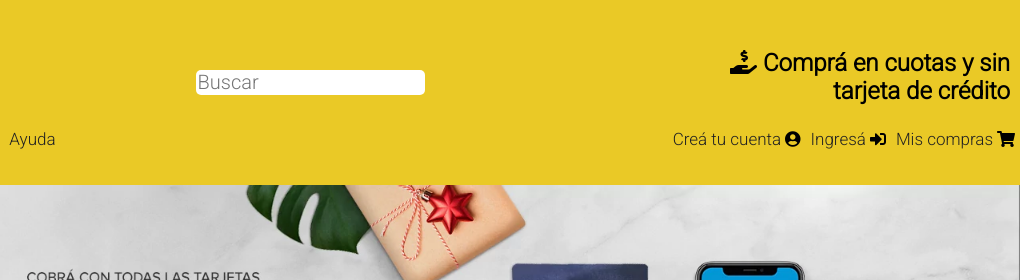
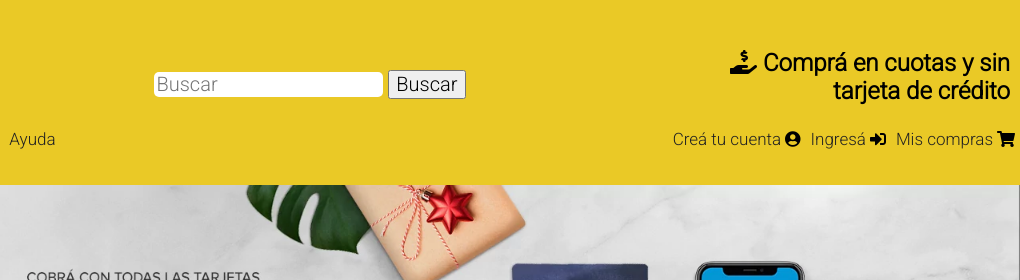
Before and after one commit to geroeguiguren/mercadoliebre, a website: page views/login.html in a window 1280 px wide. Shown: the top 280 px of the page, 260-1280 px from the left. Drawn offline with Linux system fonts and the light colour scheme.

Commit message:
mercadoliebre actualizacion 4

```diff
--- a/views/login.html
+++ b/views/login.html
@@ -22,6 +22,7 @@
             <form  class = "search"action="">
                 <label for="">
                     <input class = "form-busqueda" type="search" name="search" placeholder="Buscar">
+                    <input type="submit" value="Buscar">
 
                 </label>
             </form>
```
Also changed, not shown: views/home.html (+1 -0 lines), views/register.html (+1 -0 lines).
